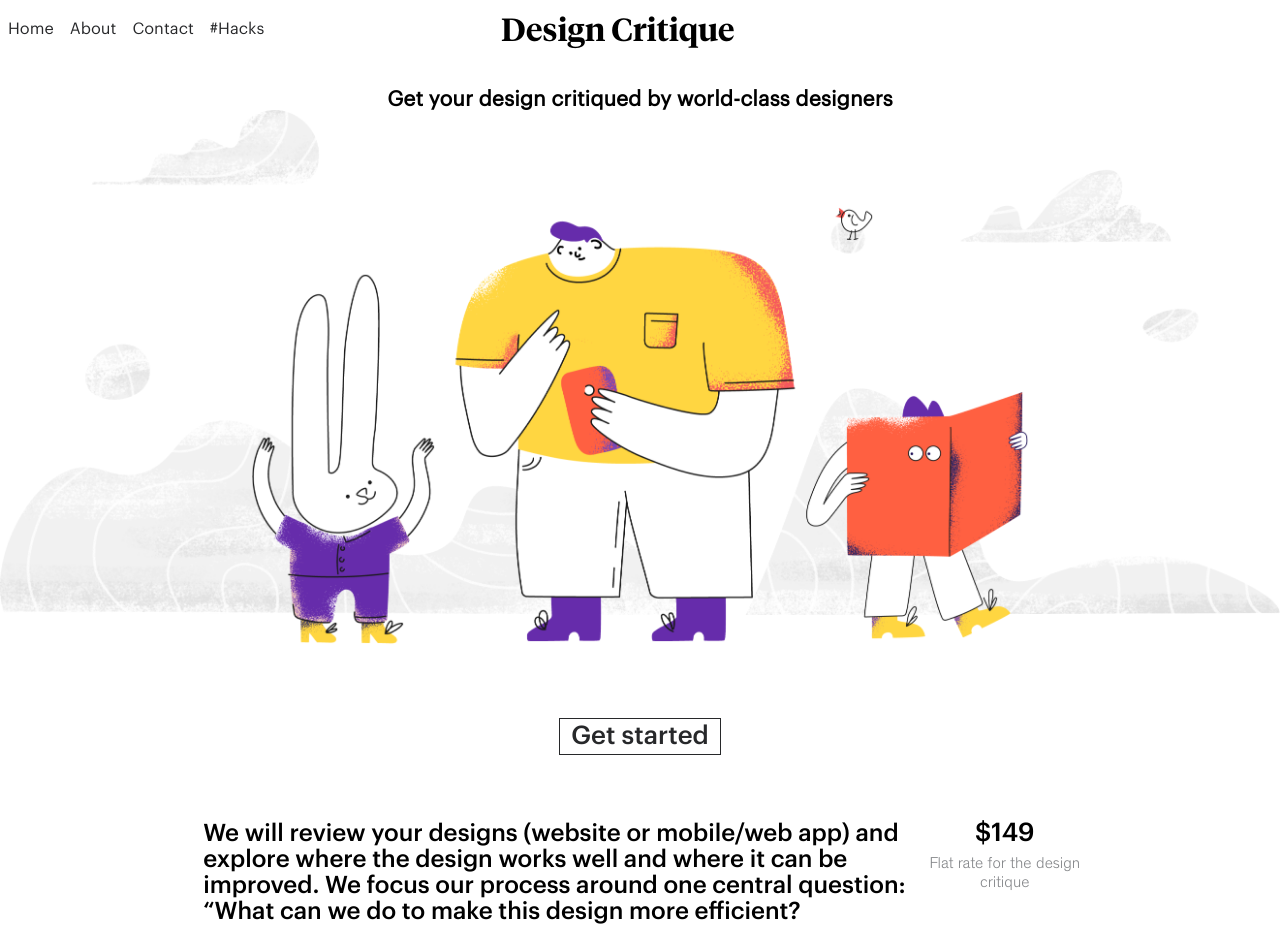
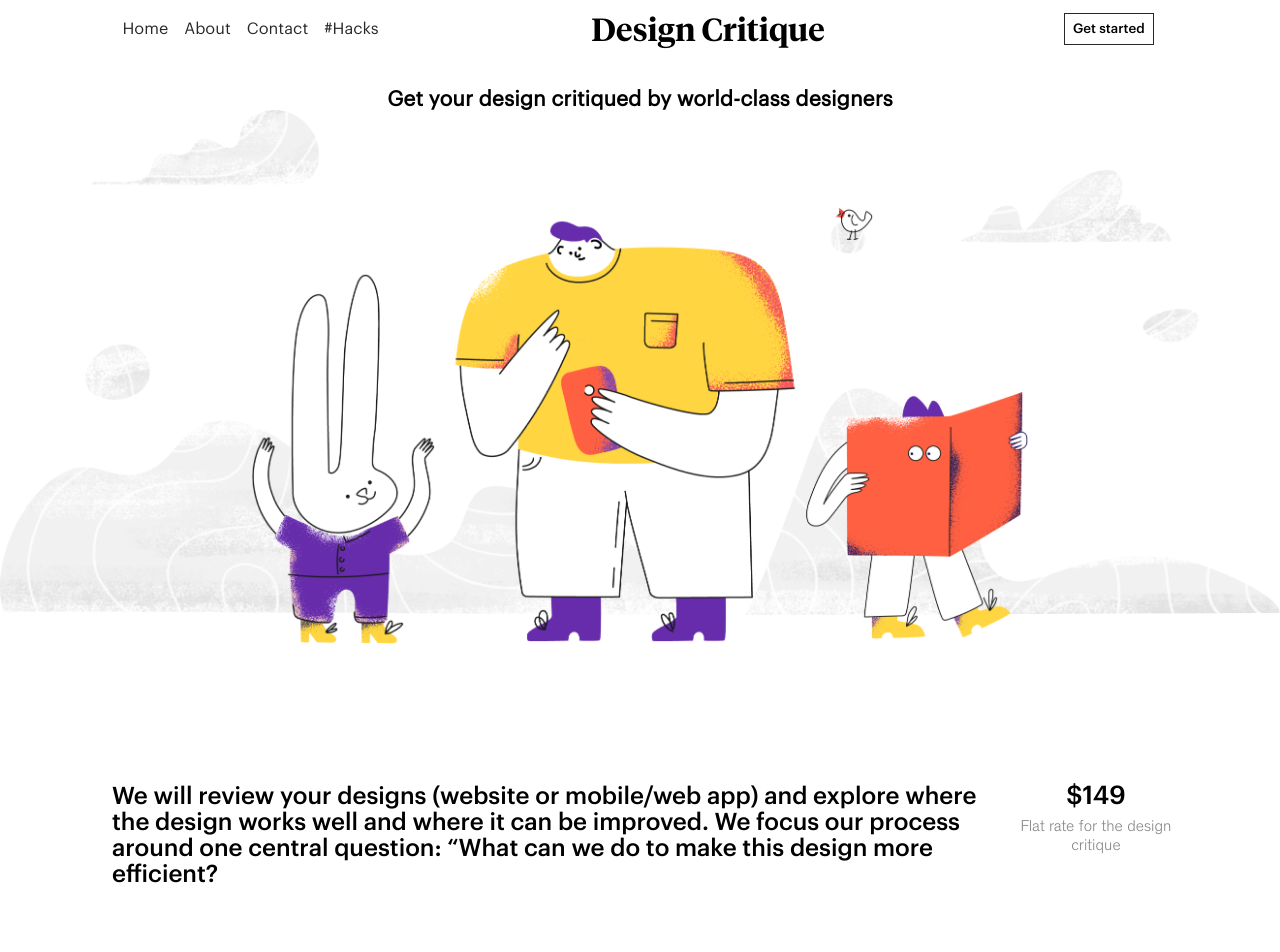
Before and after one commit to S-Guettner/project_design_critique, a plain HTML site: page index.html in a window 1280 px wide. Shown: the top 952 px of the page. Drawn offline with Linux system fonts and the light colour scheme.

Commit message:
messy_but_finish

```diff
--- a/assets/css/style.scss
+++ b/assets/css/style.scss
@@ -49,12 +49,26 @@ $lightGray:#9FA2A7;
 /* ====== media queries ====== */
 
 @media only screen and (min-width: 700px) {
+
+    .testDiv{
+        display: none;
+    }
+    .testDiv a{
+        display: none;
+    }
+
+
+
     .hamburgerMenuContainer{
         display: none;
     }
 
     .navBarContainer{
-        max-width: 58%;
+        max-width: 100%;
+    }
+
+    .heroText{
+        width: 50%;
     }
 
     .heroTextContainer{
@@ -113,6 +127,14 @@ $lightGray:#9FA2A7;
     .navBig a{
         display: none;
     }
+    .getStartedButtonL{
+        display: none;
+    }
+    .getStartedButtonL button{
+        display: none;
+    }
+
+
 
 }
 
@@ -122,10 +144,10 @@ $lightGray:#9FA2A7;
 
 .navBarContainer{
     display: flex;
-    justify-content: space-between;
+    justify-content: space-around;
     align-items:center;
     margin-bottom: 2rem;
-    width:63%;
+    width:100vw;
     padding: 0.5rem;
 
     nav{
@@ -143,17 +165,22 @@ $lightGray:#9FA2A7;
 
     .logo{
         font-size: clamp(1rem,3vw,2rem);
+        width: 15rem;
     }
 
 
     .getStartedButtonL{
-        display: none;
+        display: block;
         text-decoration: none;
-        color: #27282A;
-        border: 1px solid #27282A;
-        color: #27282A;
         padding: 0.25rem;
     }
+
+    .getStartedButtonL button{
+        padding: 0.5rem;
+        background-color: white;
+        border: 1px solid $darkGray;
+    }
+
     .getStartedButton:hover{
         color: white;
         background-color: #27282A;
@@ -201,7 +228,7 @@ $lightGray:#9FA2A7;
 
     .heroText{
         margin-bottom: 5rem;
-        width: 60%;
+        width: 75%;
         font-size: clamp(0.8rem,2vw,1.5rem);
         padding-left: 0.5rem;
     }
--- a/assets/js/main.js
+++ b/assets/js/main.js
@@ -1,17 +1,25 @@
 let countButton = 0;
 let button = document.getElementById("buttonS");
+let buttonL= document.getElementById("buttonL");
 let counter = () =>{
     countButton ++ ;
     console.log(countButton);
     if(countButton % 2 !== 0){
         button.style.backgroundColor="black";
         button.style.color="white";
+
+        buttonL.style.backgroundColor="black";
+        buttonL.style.color="white";
     }
     else{
         button.style.backgroundColor="white";
         button.style.color="black";
+
+        buttonL.style.backgroundColor="white";
+        buttonL.style.color="black";
     }
 }
+
 
 
 
--- a/index.html
+++ b/index.html
@@ -21,7 +21,10 @@
                     <a href="#">#Hacks</a>
                 </nav>
                 <p class="logo fontTiempos">Design Critique</p>
-                <button onclick="counter()" id="buttonL" class="getStartedButtonL fontGraphikM" >Get started</button>
+                <div class="getStartedButtonL">
+                    <button onclick="counter()" id="buttonL" class="fontGraphikM buttonL" >Get started</button>
+                </div>
+
             </section>
         </div>
         <section id="hamburgerMenu" class="hamburgerNavContainer">
```
Also changed, not shown: assets/css/style.css, 1 other file.
